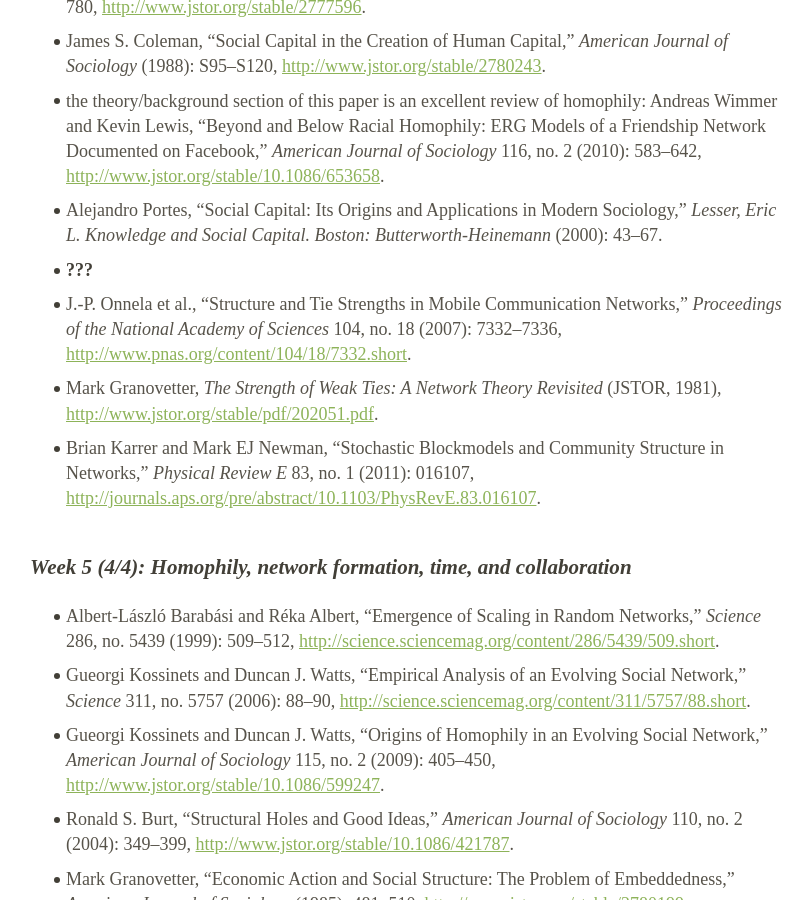
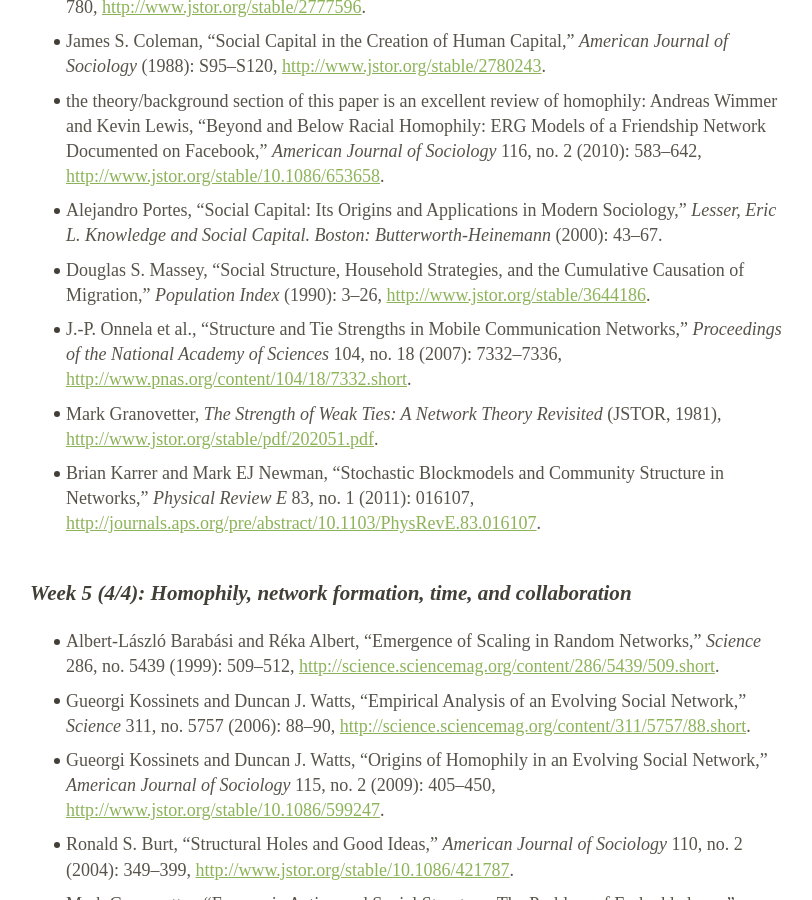
Before and after one commit to dfeehan/dfeehan.github.io, a Jekyll site: the page teaching/201601_demog260.html, which Jekyll copies as it is, in a window 1280 px wide and 900 px high, scrolled down 5277 px. Shown: the whole window, without its empty margins (232-1044 px from the left). Built offline with Jekyll 4.4.1, drawn with Linux system fonts in a browser that asks for light colours.

Commit message:
added missing reference

```diff
--- a/teaching/201601_demog260.html
+++ b/teaching/201601_demog260.html
@@ -425,7 +425,7 @@
 <li><span class="citation">James S. <span>Coleman</span>, “Social Capital in the Creation of Human Capital,” <em>American Journal of Sociology</em> (1988): S95–S120, <a href="http://www.jstor.org/stable/2780243" class="uri">http://www.jstor.org/stable/2780243</a>.</span></li>
 <li>the theory/background section of this paper is an excellent review of homophily: <span class="citation">Andreas <span>Wimmer</span> and Kevin <span>Lewis</span>, “Beyond and Below Racial Homophily: ERG Models of a Friendship Network Documented on Facebook,” <em>American Journal of Sociology</em> 116, no. 2 (2010): 583–642, <a href="http://www.jstor.org/stable/10.1086/653658" class="uri">http://www.jstor.org/stable/10.1086/653658</a>.</span></li>
 <li><span class="citation">Alejandro <span>Portes</span>, “Social Capital: Its Origins and Applications in Modern Sociology,” <em>Lesser, Eric L. Knowledge and Social Capital. Boston: Butterworth-Heinemann</em> (2000): 43–67.</span></li>
-<li><span class="citation"><span class="citeproc-not-found" data-reference-id="massey_social_1990"><strong>???</strong></span></span></li>
+<li><span class="citation">Douglas S. <span>Massey</span>, “Social Structure, Household Strategies, and the Cumulative Causation of Migration,” <em>Population Index</em> (1990): 3–26, <a href="http://www.jstor.org/stable/3644186" class="uri">http://www.jstor.org/stable/3644186</a>.</span></li>
 <li><span class="citation">J.-P. <span>Onnela</span> et al., “Structure and Tie Strengths in Mobile Communication Networks,” <em>Proceedings of the National Academy of Sciences</em> 104, no. 18 (2007): 7332–7336, <a href="http://www.pnas.org/content/104/18/7332.short" class="uri">http://www.pnas.org/content/104/18/7332.short</a>.</span></li>
 <li><span class="citation">Mark <span>Granovetter</span>, <em>The Strength of Weak Ties: A Network Theory Revisited</em> (JSTOR, 1981), <a href="http://www.jstor.org/stable/pdf/202051.pdf" class="uri">http://www.jstor.org/stable/pdf/202051.pdf</a>.</span></li>
 <li><span class="citation">Brian <span>Karrer</span> and Mark EJ <span>Newman</span>, “Stochastic Blockmodels and Community Structure in Networks,” <em>Physical Review E</em> 83, no. 1 (2011): 016107, <a href="http://journals.aps.org/pre/abstract/10.1103/PhysRevE.83.016107" class="uri">http://journals.aps.org/pre/abstract/10.1103/PhysRevE.83.016107</a>.</span></li>
```
